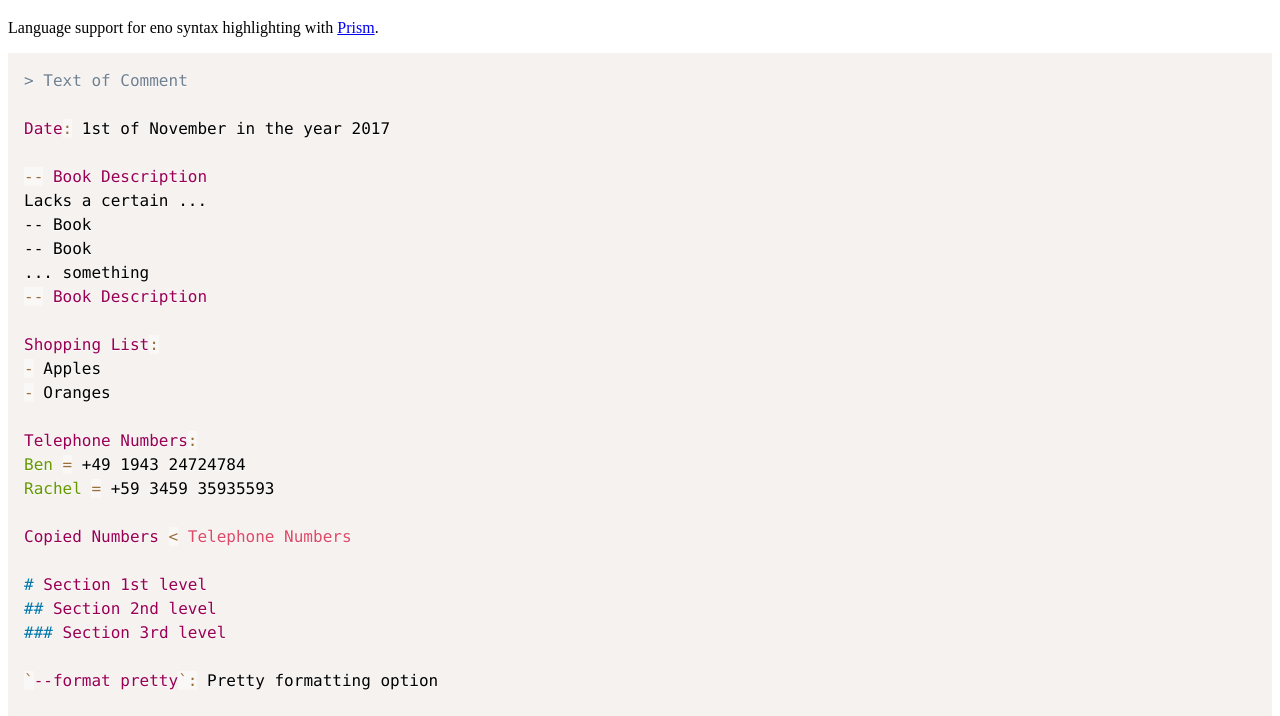
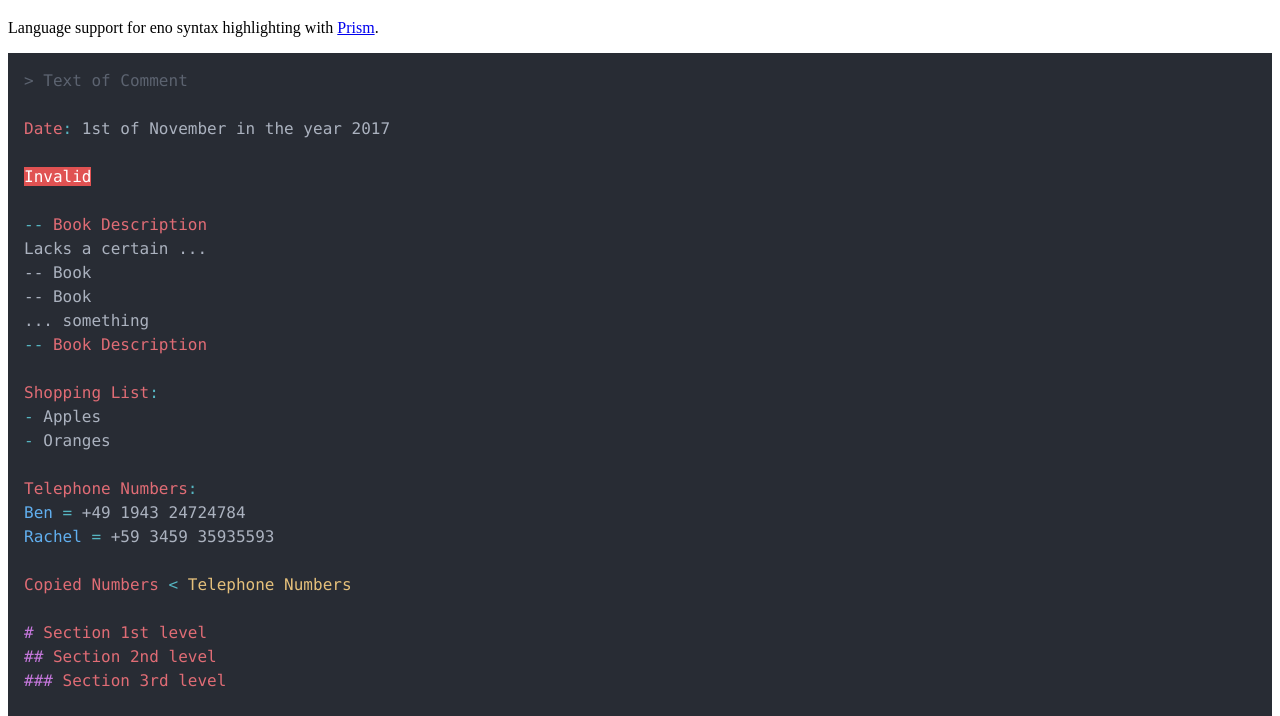
Before and after one commit to eno-lang/prism-eno, a plain HTML site: page index.html in a window 1280 px wide. Shown: the part 61-777 px from the top of the page. Drawn offline with nearby package versions, Linux system fonts and the light colour scheme.

Commit message:
Introduce stand-alone dark/light themes based on One Dark/Light

```diff
--- a/index.html
+++ b/index.html
@@ -8,8 +8,7 @@
 
     <title>prism-eno</title>
 
-    <link rel="stylesheet" href="prism.css">
-    <link rel="stylesheet" href="prism-eno.css">
+    <link rel="stylesheet" href="prism-eno-dark.css">
 
     <script src="prism.js"></script>
     <script src="prism-eno.js"></script>
@@ -26,6 +25,8 @@
     <pre><code class="language-eno">> Text of Comment
 
 Date: 1st of November in the year 2017
+
+Invalid
 
 -- Book Description
 Lacks a certain ...
--- /dev/null
+++ b/prism-eno-dark.css
@@ -0,0 +1,132 @@
+/**
+ * prism.js eno dark theme
+ * Based on One Dark (https://github.com/atom/atom/tree/master/packages/one-dark-syntax)
+ */
+
+code[class*="language-"],
+pre[class*="language-"] {
+	color: #abb2bf;
+	background: none;
+	font-family: Consolas, Monaco, 'Andale Mono', 'Ubuntu Mono', monospace;
+	text-align: left;
+	white-space: pre;
+	word-spacing: normal;
+	word-break: normal;
+	word-wrap: normal;
+	line-height: 1.5;
+
+	-moz-tab-size: 4;
+	-o-tab-size: 4;
+	tab-size: 4;
+
+	-webkit-hyphens: none;
+	-moz-hyphens: none;
+	-ms-hyphens: none;
+	hyphens: none;
+}
+
+pre[class*="language-"]::-moz-selection, pre[class*="language-"] ::-moz-selection,
+code[class*="language-"]::-moz-selection, code[class*="language-"] ::-moz-selection {
+	background: #414651;
+}
+
+pre[class*="language-"]::selection, pre[class*="language-"] ::selection,
+code[class*="language-"]::selection, code[class*="language-"] ::selection {
+	background: #414651;
+}
+
+/* Code blocks */
+pre[class*="language-"] {
+	padding: 1em;
+	margin: .5em 0;
+	overflow: auto;
+}
+
+:not(pre) > code[class*="language-"],
+pre[class*="language-"] {
+	background: #282c34;
+}
+
+/* Inline code */
+:not(pre) > code[class*="language-"] {
+	padding: .1em;
+	border-radius: .3em;
+	white-space: normal;
+}
+
+.token.comment,
+.token.prolog,
+.token.doctype,
+.token.cdata {
+	color: #5c6370;
+}
+
+.namespace {
+	opacity: .7;
+}
+
+.token.property,
+.token.tag,
+.token.boolean,
+.token.number,
+.token.constant,
+.token.symbol,
+.token.deleted {
+	color: #e06c75;
+}
+
+.token.selector,
+.token.attr-name,
+.token.string,
+.token.char,
+.token.builtin,
+.token.inserted {
+	color: #98c379;
+}
+
+.token.operator,
+.token.entity,
+.token.url,
+.language-css .token.string,
+.style .token.string {
+	color: #56b6c2;
+}
+
+.token.atrule,
+.token.attr-value,
+.token.keyword {
+	color: #c678dd;
+}
+
+.token.function,
+.token.class-name,
+.language-eno .token.fieldset-entry-name {
+	color: #61afef;
+}
+
+.token.regex,
+.token.important,
+.token.variable {
+	color: #d19a66;
+}
+
+.token.important,
+.token.bold {
+	font-weight: bold;
+}
+.token.italic {
+	font-style: italic;
+}
+
+.token.entity {
+	cursor: help;
+}
+
+.language-eno .token.invalid {
+  background-color: #e05252;
+  color: #fff;
+}
+
+.language-eno .token.template {
+	color: #e5c07b;
+}
--- /dev/null
+++ b/prism-eno-light.css
@@ -0,0 +1,132 @@
+/**
+ * prism.js eno light theme
+ * Based on One Light (https://github.com/atom/atom/tree/master/packages/one-light-syntax)
+ */
+
+code[class*="language-"],
+pre[class*="language-"] {
+	color: #383a42;
+	background: none;
+	font-family: Consolas, Monaco, 'Andale Mono', 'Ubuntu Mono', monospace;
+	text-align: left;
+	white-space: pre;
+	word-spacing: normal;
+	word-break: normal;
+	word-wrap: normal;
+	line-height: 1.5;
+
+	-moz-tab-size: 4;
+	-o-tab-size: 4;
+	tab-size: 4;
+
+	-webkit-hyphens: none;
+	-moz-hyphens: none;
+	-ms-hyphens: none;
+	hyphens: none;
+}
+
+pre[class*="language-"]::-moz-selection, pre[class*="language-"] ::-moz-selection,
+code[class*="language-"]::-moz-selection, code[class*="language-"] ::-moz-selection {
+	background: #e4e4e5;
+}
+
+pre[class*="language-"]::selection, pre[class*="language-"] ::selection,
+code[class*="language-"]::selection, code[class*="language-"] ::selection {
+	background: #e4e4e5;
+}
+
+/* Code blocks */
+pre[class*="language-"] {
+	padding: 1em;
+	margin: .5em 0;
+	overflow: auto;
+}
+
+:not(pre) > code[class*="language-"],
+pre[class*="language-"] {
+	background: #fafafa;
+}
+
+/* Inline code */
+:not(pre) > code[class*="language-"] {
+	padding: .1em;
+	border-radius: .3em;
+	white-space: normal;
+}
+
+.token.comment,
+.token.prolog,
+.token.doctype,
+.token.cdata {
+	color: #a0a1a7;
+}
+
+.namespace {
+	opacity: .7;
+}
+
+.token.property,
+.token.tag,
+.token.boolean,
+.token.number,
+.token.constant,
+.token.symbol,
+.token.deleted {
+	color: #e45649;
+}
+
+.token.selector,
+.token.attr-name,
+.token.string,
+.token.char,
+.token.builtin,
+.token.inserted {
+	color: #50a14f;
+}
+
+.token.operator,
+.token.entity,
+.token.url,
+.language-css .token.string,
+.style .token.string {
+	color: #0184bc;
+}
+
+.token.atrule,
+.token.attr-value,
+.token.keyword {
+	color: #a626a4;
+}
+
+.token.function,
+.token.class-name,
+.language-eno .token.fieldset-entry-name {
+	color: #4078f2;
+}
+
+.token.regex,
+.token.important,
+.token.variable {
+	color: #986801;
+}
+
+.token.important,
+.token.bold {
+	font-weight: bold;
+}
+.token.italic {
+	font-style: italic;
+}
+
+.token.entity {
+	cursor: help;
+}
+
+.language-eno .token.invalid {
+  background-color: #ff1414;
+  color: #fff;
+}
+
+.language-eno .token.template {
+	color: #c18401;
+}
```
